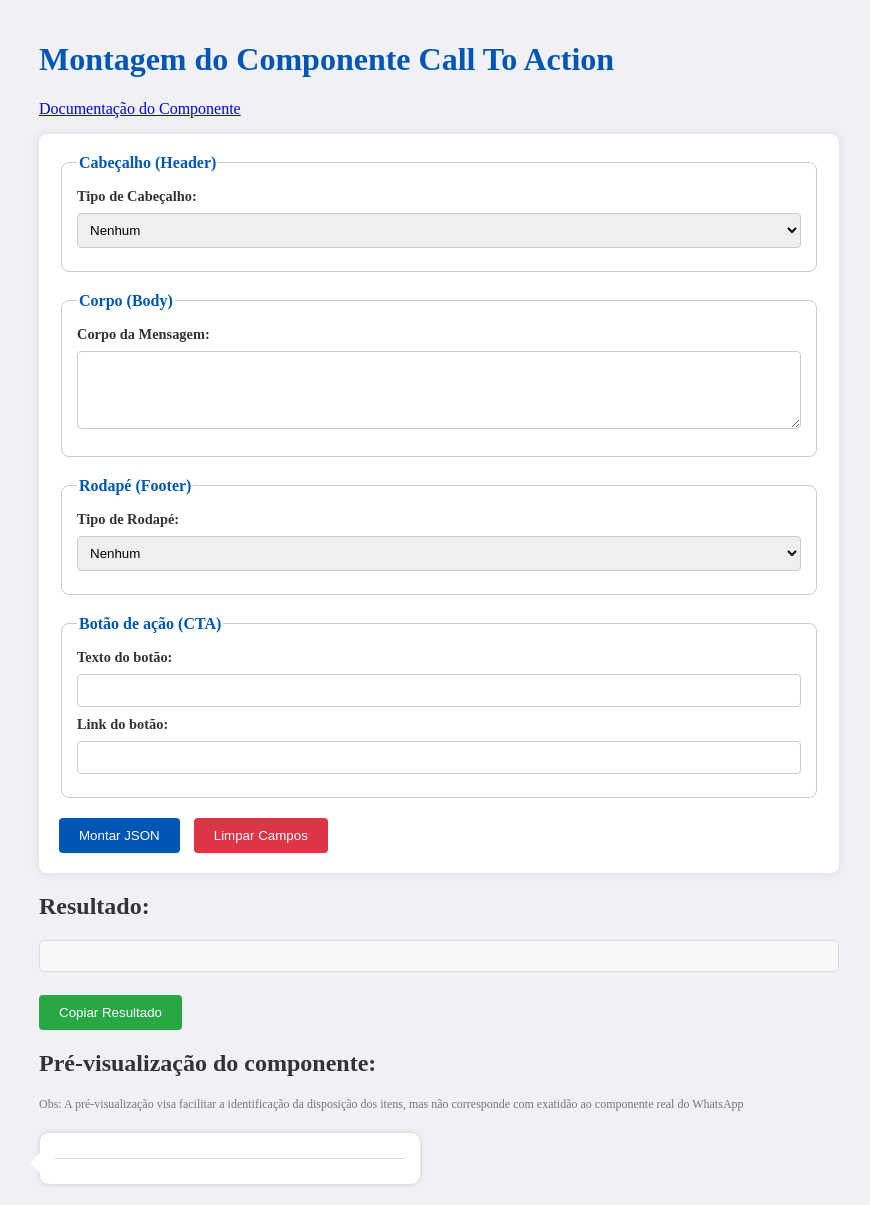
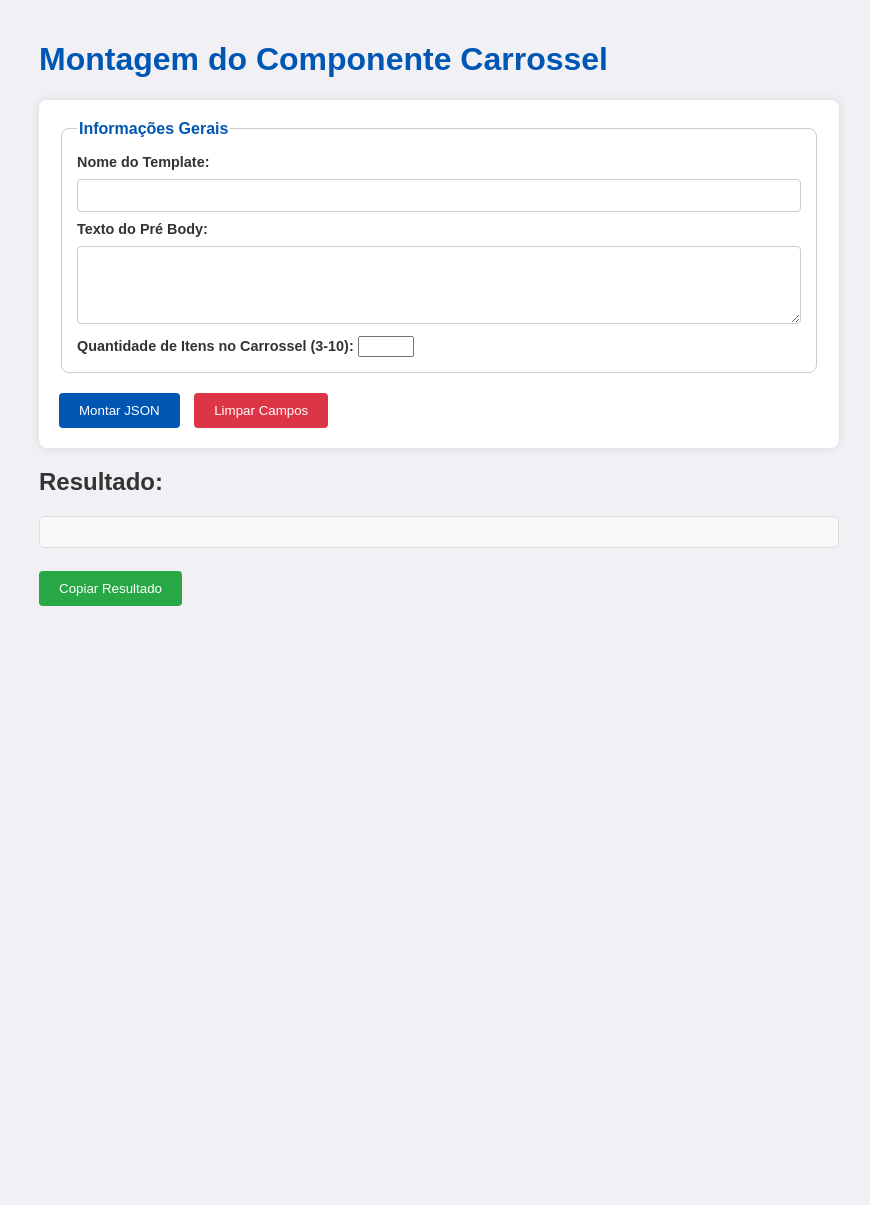
Before and after one commit to matheusrods/chat_bot_bb, a PHP site: page / in a window 1280 px wide. Shown: the whole page, without its empty margins (201-1071 px from the left). After the commit the page ends 606 px from the top, so only its background shows below. Run offline with PHP 8.4, Linux system fonts and the light colour scheme.

Commit message:
component carrosel json

```diff
--- a/index.php
+++ b/index.php
@@ -3,10 +3,10 @@
 <head>
     <meta charset="UTF-8">
     <meta name="viewport" content="width=device-width, initial-scale=1.0">
-    <title>Montagem do Componente Call To Action</title>
+    <title>Montagem do Componente Carrossel</title>
     <style>
         body {
-            font-family: BancoDoBrasil Textos;
+            font-family: Arial, sans-serif;
             background-color: #f0f0f5;
             color: #333;
             max-width: 800px;
@@ -63,92 +63,120 @@
             overflow: auto;
         }
     </style>
-    <script src="../../lib/js/fontawesome.js"></script>
-
     <script>
         function montarJson() {
-            let body = document.getElementById('body').value;
-            body = body.replace(/\n/g, '\\n');
-            let headerType = document.getElementById('header-type').value;
-            let footerType = document.getElementById('footer-type').value;
-            let footerText = document.getElementById('footer-text').value;
-            let display_text = document.getElementById('display_text').value;
-            let url = document.getElementById('url').value;
+            const nomeTemplate = document.getElementById('nome-template').value;
+            const textoPreBody = document.getElementById('texto-pre-body').value;
+            const quantidadeItens = parseInt(document.getElementById('quantidade-itens').value);
+            const itens = [];
 
-            let json = {
-                "body": body,
-                "idTipoComponente": 12,
-                "nomeTipoComponente": "CTA URL",
-                "action": {
-                    "name": "cta_url",
-                    "parameters": {
-                        "display_text": display_text,
-                        "url": url
+            for (let i = 1; i <= quantidadeItens; i++) {
+                const bodyItem = document.getElementById(`body-item-${i}`).value;
+                const quantidadeBotoes = parseInt(document.getElementById(`quantidade-botoes-${i}`).value) || 1; // Padrão: 1 botão
+                const buttons = [];
+
+                for (let j = 1; j <= quantidadeBotoes; j++) {
+                    const botaoTexto = document.getElementById(`botao${j}-texto-${i}`).value;
+                    const botaoUrl = document.getElementById(`botao${j}-url-${i}`).value;
+
+                    if (botaoTexto && botaoUrl) {
+                        buttons.push({
+                            type: "url",
+                            text: botaoTexto,
+                            url: botaoUrl
+                        });
                     }
                 }
+
+                itens.push({
+                    components: [
+                        {
+                            type: "header",
+                            format: "image",
+                            example: {
+                                header_handle: [
+                                    // Insira o header_handle criado na ResumableAPI
+                                ]
+                            }
+                        },
+                        {
+                            type: "body",
+                            text: bodyItem
+                        },
+                        {
+                            type: "buttons",
+                            buttons: buttons.length > 0 ? buttons : [{ type: "url", text: "Botão Padrão", url: "https://www.example.com" }] // Botão padrão se nenhum for preenchido
+                        }
+                    ]
+                });
+            }
+
+            const json = {
+                name: nomeTemplate,
+                language: "pt_BR",
+                category: "marketing",
+                components: [
+                    {
+                        type: "body",
+                        text: textoPreBody
+                    },
+                    {
+                        type: "carousel",
+                        cards: itens
+                    }
+                ]
             };
 
-            if (headerType !== "none") {
-                let header = { "type": headerType };
-                if (headerType === "text") {
-                    header.value = document.getElementById('header-text').value;
-                } else if (headerType === "image" || headerType === "video" || headerType === "document") {
-                    let value = document.getElementById('id-link-value').value;
-                    header[headerType] = { "link": value };
-                }
-                json.header = header;
-            }
-
-            if (footerType === "text") {
-                json.footer = footerText;
-            }
-
             document.getElementById('resultado').textContent = JSON.stringify(json, null, 4);
-            atualizarPreview(json);
         }
 
-        function toggleHeaderOptions() {
-            let headerType = document.getElementById('header-type').value;
-            document.getElementById('header-text-options').style.display = (headerType === 'text') ? 'block' : 'none';
-            document.getElementById('header-media-options').style.display = (headerType === 'image' || headerType === 'video' || headerType === 'document') ? 'block' : 'none';
-            let linkLabel = document.getElementById('link-label');
-            if (headerType === 'image') {
-                linkLabel.textContent = 'Link da imagem:';
-            } else if (headerType === 'video') {
-                linkLabel.textContent = 'Link do vídeo:';
-            } else if (headerType === 'document') {
-                linkLabel.textContent = 'Link do documento:';
+        function adicionarItens() {
+            const quantidadeItens = parseInt(document.getElementById('quantidade-itens').value);
+            const containerItens = document.getElementById('container-itens');
+            containerItens.innerHTML = '';
+
+            for (let i = 1; i <= quantidadeItens; i++) {
+                const itemHTML = `
+                    <fieldset>
+                        <legend>Item ${i}</legend>
+                        <label for="body-item-${i}">Texto do Item ${i}:</label>
+                        <textarea id="body-item-${i}" rows="4" required></textarea><br>
+                        <label for="quantidade-botoes-${i}">Quantidade de Botões (1-2):</label>
+                        <select id="quantidade-botoes-${i}" onchange="atualizarBotoes(${i})">
+                            <option value="1">1 Botão</option>
+                            <option value="2">2 Botões</option>
+                        </select><br>
+                        <div id="botoes-container-${i}">
+                            <label for="botao1-texto-${i}">Texto do Botão 1:</label>
+                            <input type="text" id="botao1-texto-${i}"><br>
+                            <label for="botao1-url-${i}">URL do Botão 1:</label>
+                            <input type="url" id="botao1-url-${i}"><br>
+                        </div>
+                    </fieldset>
+                `;
+                containerItens.insertAdjacentHTML('beforeend', itemHTML);
             }
         }
 
-        function toggleFooterOptions() {
-            let footerType = document.getElementById('footer-type').value;
-            document.getElementById('footer-text-options').style.display = (footerType === 'text') ? 'block' : 'none';
+        function atualizarBotoes(itemIndex) {
+            const quantidadeBotoes = parseInt(document.getElementById(`quantidade-botoes-${itemIndex}`).value);
+            const botoesContainer = document.getElementById(`botoes-container-${itemIndex}`);
+            botoesContainer.innerHTML = '';
+
+            for (let j = 1; j <= quantidadeBotoes; j++) {
+                botoesContainer.insertAdjacentHTML('beforeend', `
+                    <label for="botao${j}-texto-${itemIndex}">Texto do Botão ${j}:</label>
+                    <input type="text" id="botao${j}-texto-${itemIndex}"><br>
+                    <label for="botao${j}-url-${itemIndex}">URL do Botão ${j}:</label>
+                    <input type="url" id="botao${j}-url-${itemIndex}"><br>
+                `);
+            }
         }
 
-        function atualizarPreview(json) {
-            document.getElementById('preview-header').textContent = json.header ? (json.header.type === 'text' ? json.header.text : `[${json.header.type.charAt(0).toUpperCase() + json.header.type.slice(1)}]`) : '';
-            let body = json.body;
-            body = body.replace(/\*([^*]+)\*/g, '<strong>$1</strong>');
-            body = body.replace(/_([^_]+)_/g, '<em>$1</em>');
-            body = body.replace(/\n/g, "<br>");
-            body = body.replace(/\\n/g, "<br>");
-            document.getElementById('preview-body').innerHTML = "<p>" + body + "</p>";
-            document.getElementById('preview-footer').textContent = json.footer ? json.footer : '';
-            document.getElementById('preview-link').textContent = json.action.parameters.display_text;
-            document.getElementById('preview-link').href = json.action.parameters.url;
-            if (json.action.parameters.display_text) {
-                document.getElementById('preview-button').style.display = 'flex';
-            } else {
-                document.getElementById('preview-button').style.display = 'none';
-            }
-        }
         function copiarResultado() {
-            let resultado = document.getElementById('resultado').textContent;
+            const resultado = document.getElementById('resultado').textContent;
             if (resultado) {
-                // Parse o resultado para um objeto e então stringify sem espaços extras
-                let resultadoSemEspacosExtras = JSON.stringify(JSON.parse(resultado));
-                navigator.clipboard.writeText(resultadoSemEspacosExtras).then(() => {
+                navigator.clipboard.writeText(resultado).then(() => {
                     alert('JSON copiado para a área de transferência!');
                 }).catch(err => {
                     console.error('Erro ao copiar o texto: ', err);
@@ -157,85 +185,30 @@
                 alert('Não há nada para copiar!');
             }
         }
+
         function limparCampos() {
-            document.getElementById('header-type').value = 'none';
-            document.getElementById('header-text').value = '';
-            document.getElementById('id-link-value').value = '';
-            toggleHeaderOptions();
-
-            document.getElementById('body').value = '';
-
-            document.getElementById('footer-type').value = 'none';
-            document.getElementById('footer-text').value = '';
-            toggleFooterOptions();
-
-            document.getElementById('display_text').value = '';
-            document.getElementById('url').value = '';
-
+            document.getElementById('nome-template').value = '';
+            document.getElementById('texto-pre-body').value = '';
+            document.getElementById('quantidade-itens').value = '3'; // Valor padrão
+            document.getElementById('container-itens').innerHTML = '';
             document.getElementById('resultado').textContent = '';
-            document.getElementById('preview-header').textContent = '';
-            document.getElementById('preview-body').textContent = '';
-            document.getElementById('preview-footer').textContent = '';
-            document.getElementById('preview-link').textContent = '';
-            document.getElementById('preview-link').href = '#';
-            document.getElementById('preview-button').style.display = 'none';
         }
     </script>
 </head>
 <body>
-    <h1>Montagem do Componente Call To Action</h1>
-    <p><a href="https://developers.facebook.com/docs/whatsapp/cloud-api/messages/interactive-cta-url-messages/" target="_blank">Documentação do Componente</a></p>
+    <h1>Montagem do Componente Carrossel</h1>
     <form onsubmit="event.preventDefault(); montarJson();">
         <fieldset>
-            <legend>Cabeçalho (Header)</legend>
-            <label for="header-type">Tipo de Cabeçalho:</label>
-            <select id="header-type" onchange="toggleHeaderOptions()">
-                <option value="none">Nenhum</option>
-                <option value="text">Texto</option>
-                <option value="image">Imagem</option>
-                <option value="video">Vídeo</option>
-                <option value="document">Documento</option>
-            </select><br>
-
-            <div id="header-text-options" style="display: none;">
-                <label for="header-text">Texto do cabeçalho:</label>
-                <input type="text" id="header-text" maxlength="60" title="Máx. caracteres: 60"><br>
-            </div>
-
-            <div id="header-media-options" style="display: none;">
-                <label id="link-label" for="id-link-value">Link da imagem:</label>
-                <input type="url" id="id-link-value"><br>
-            </div>
+            <legend>Informações Gerais</legend>
+            <label for="nome-template">Nome do Template:</label>
+            <input type="text" id="nome-template" required><br>
+            <label for="texto-pre-body">Texto do Pré Body:</label>
+            <textarea id="texto-pre-body" rows="4" required></textarea><br>
+            <label for="quantidade-itens">Quantidade de Itens no Carrossel (3-10):</label>
+            <input type="number" id="quantidade-itens" min="3" max="10" required onchange="adicionarItens()"><br>
         </fieldset>
 
-        <fieldset>
-            <legend>Corpo (Body)</legend>
-            <label for="body">Corpo da Mensagem:</label>
-            <textarea id="body" rows="4" maxlength="1024" required title="Máx. caracteres: 1024"></textarea><br>
-        </fieldset>
-
-        <fieldset>
-            <legend>Rodapé (Footer)</legend>
-            <label for="footer-type">Tipo de Rodapé:</label>
-            <select id="footer-type" onchange="toggleFooterOptions()">
-                <option value="none">Nenhum</option>
-                <option value="text">Texto</option>
-            </select><br>
-
-            <div id="footer-text-options" style="display: none;">
-                <label for="footer-text">Texto do rodapé:</label>
-                <input type="text" id="footer-text" maxlength="60" title="Máx. caracteres: 60"><br>
-            </div>
-        </fieldset>
-
-        <fieldset>
-            <legend>Botão de ação (CTA)</legend>
-            <label for="display_text">Texto do botão:</label>
-            <input type="text" id="display_text" maxlength="20" required title="Máx. caracteres: 20"><br>
-
-            <label for="url">Link do botão:</label>
-            <input type="url" id="url" required><br>
-        </fieldset>
+        <div id="container-itens"></div>
 
         <button type="submit">Montar JSON</button>
         <button type="button" onclick="limparCampos()" style="margin-left: 10px; background-color: #dc3545;">Limpar Campos</button>
@@ -244,21 +217,5 @@
     <h2>Resultado:</h2>
     <pre id="resultado"></pre>
     <button onclick="copiarResultado()" style="margin-top: 10px; background-color: #28a745; color: white; padding: 10px 20px; border: none; border-radius: 4px; cursor: pointer;">Copiar Resultado</button>
-    <h2>Pré-visualização do componente:</h2>
-    <p style="color: #777; font-size: 12px;">Obs: A pré-visualização visa facilitar a identificação da disposição dos itens, mas não corresponde com exatidão ao componente real do WhatsApp</p>
-    <div id="preview" style="background-color: #ffffff; padding: 15px; border-radius: 10px; margin-top: 20px; max-width: 350px; box-shadow: 0 0 5px rgba(0, 0, 0, 0.1); font-family: BancoDoBrasil Textos; position: relative; border: 1px solid #e0e0e0;">
-        <div style="position: absolute; left: -10px; top: 20px; width: 0; height: 0; border-top: 10px solid transparent; border-bottom: 10px solid transparent; border-right: 10px solid #ffffff;"></div>
-        <div id="preview-header" style="font-weight: bold; margin-bottom: 5px; color: #075e54; font-size: 14px;"></div>
-        <div id="preview-body" style="margin-bottom: 5px; font-size: 16px; line-height: 1.4;"></div>
-        <div id="preview-footer" style="margin-top: 5px; color: #999; font-size: 12px;"></div>
-        <hr style="border: none; border-top: 1px solid #ddd; margin: 10px 0;">
-        <div id="preview-button" style="margin-top: 15px; display: none; justify-content:center">
-            <i class="fa-solid fa-arrow-up-right-from-square" style="color: #34b7f1;margin-right: 8px"></i>
-            <a href="#" id="preview-link" style="display: inline-flex; align-items: center; color: #34b7f1; font-weight: bold; font-size: 14px; text-decoration: none;">
-                <svg xmlns="http://www.w3.org/2000/svg" fill="none" viewBox="0 0 24 24" stroke="currentColor" style="width: 20px; height: 20px; margin-right: 5px;"><path stroke-linecap="round" stroke-linejoin="round" stroke-width="2" d="M9 5l7 7-7 7" /></svg>
-                <span>Ação</span>
-            </a>
-        </div>
-    </div>
 </body>
 </html>
```
